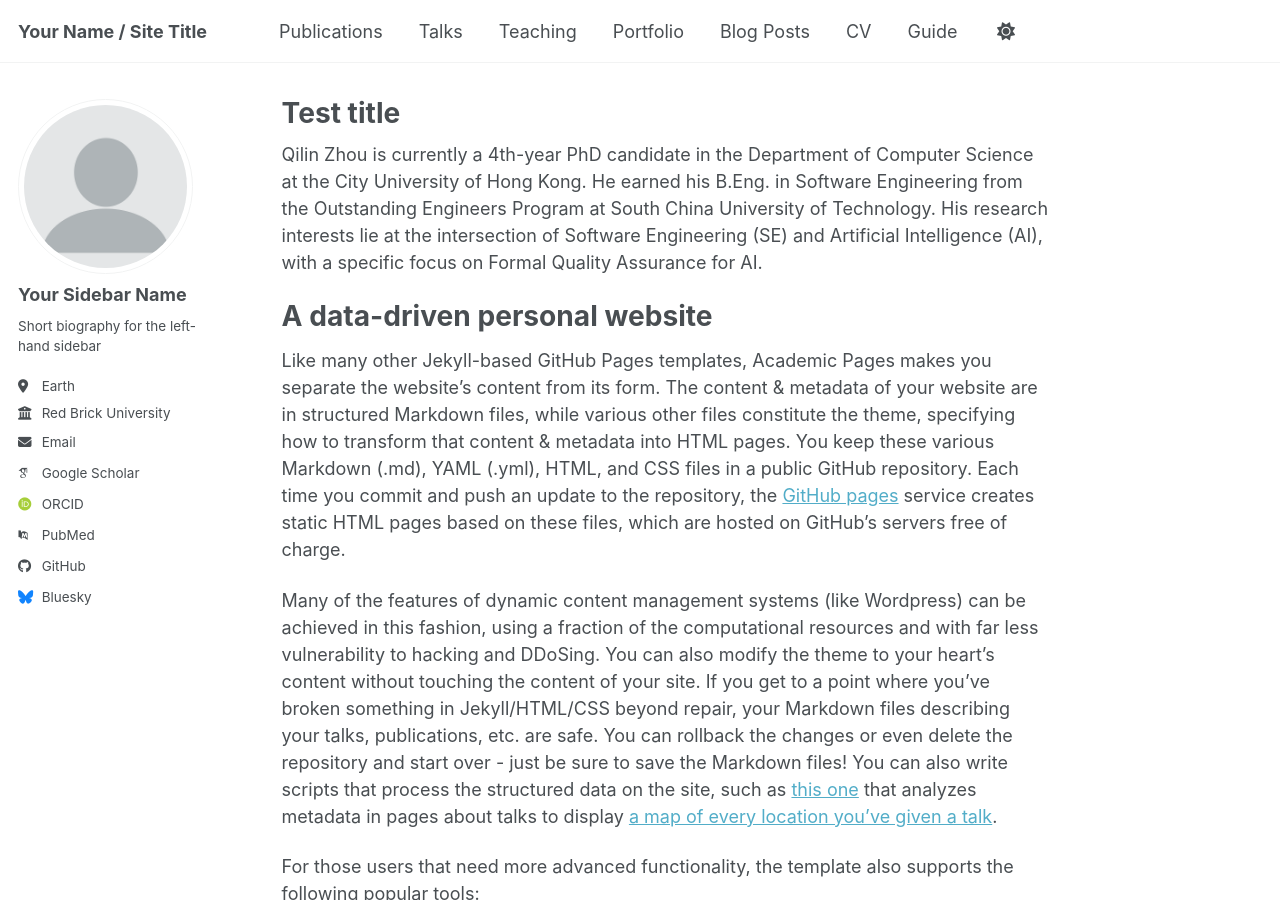
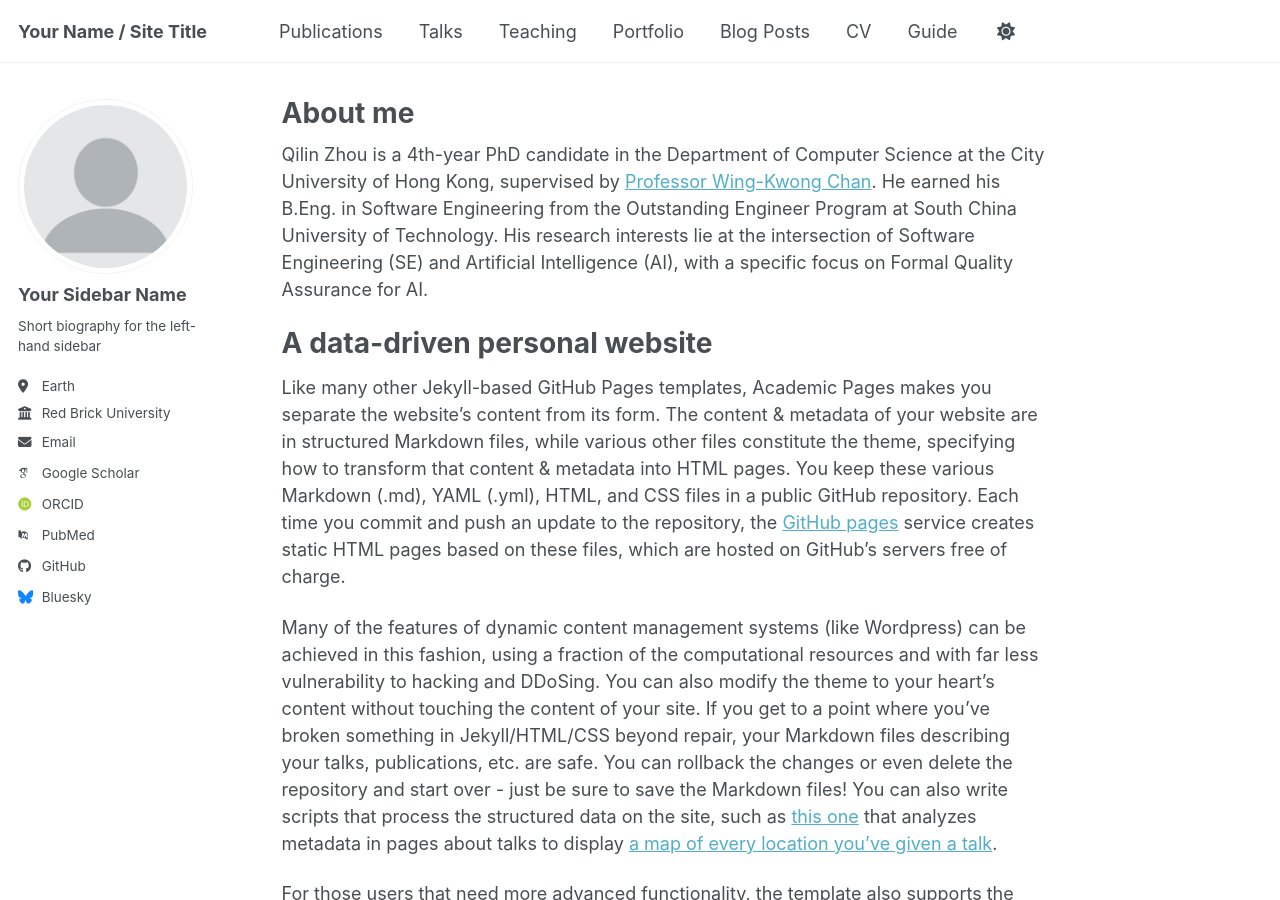
Before and after one commit to qilin-zhou/qilin-zhou.github.io, a Jekyll site: the page built from _pages/about.md, in a window 1280 px wide and 900 px high. Built offline with Jekyll 4.4.1, drawn with Linux system fonts in a browser that asks for light colours; some web fonts are replaced; a script bundle is joined from its source files by our own code; library files that are not in the unit come from our copies.

Commit message:
Update about.md

```diff
--- a/_pages/about.md
+++ b/_pages/about.md
@@ -1,12 +1,12 @@
 ---
 permalink: /
-title: "Test title"
+title: "About me"
 author_profile: true
 redirect_from:
   - /about/
   - /about.html
 ---
-Qilin Zhou is currently a 4th-year PhD candidate in the Department of Computer Science at the City University of Hong Kong. He earned his B.Eng. in Software Engineering from the Outstanding Engineers Program at South China University of Technology. His research interests lie at the intersection of Software Engineering (SE) and Artificial Intelligence (AI), with a specific focus on Formal Quality Assurance for AI.
+Qilin Zhou is a 4th-year PhD candidate in the Department of Computer Science at the City University of Hong Kong, supervised by [Professor Wing-Kwong Chan](https://www.cs.cityu.edu.hk/~wkchan/). He earned his B.Eng. in Software Engineering from the Outstanding Engineer Program at South China University of Technology. His research interests lie at the intersection of Software Engineering (SE) and Artificial Intelligence (AI), with a specific focus on Formal Quality Assurance for AI.
 
 A data-driven personal website
 ======
```
